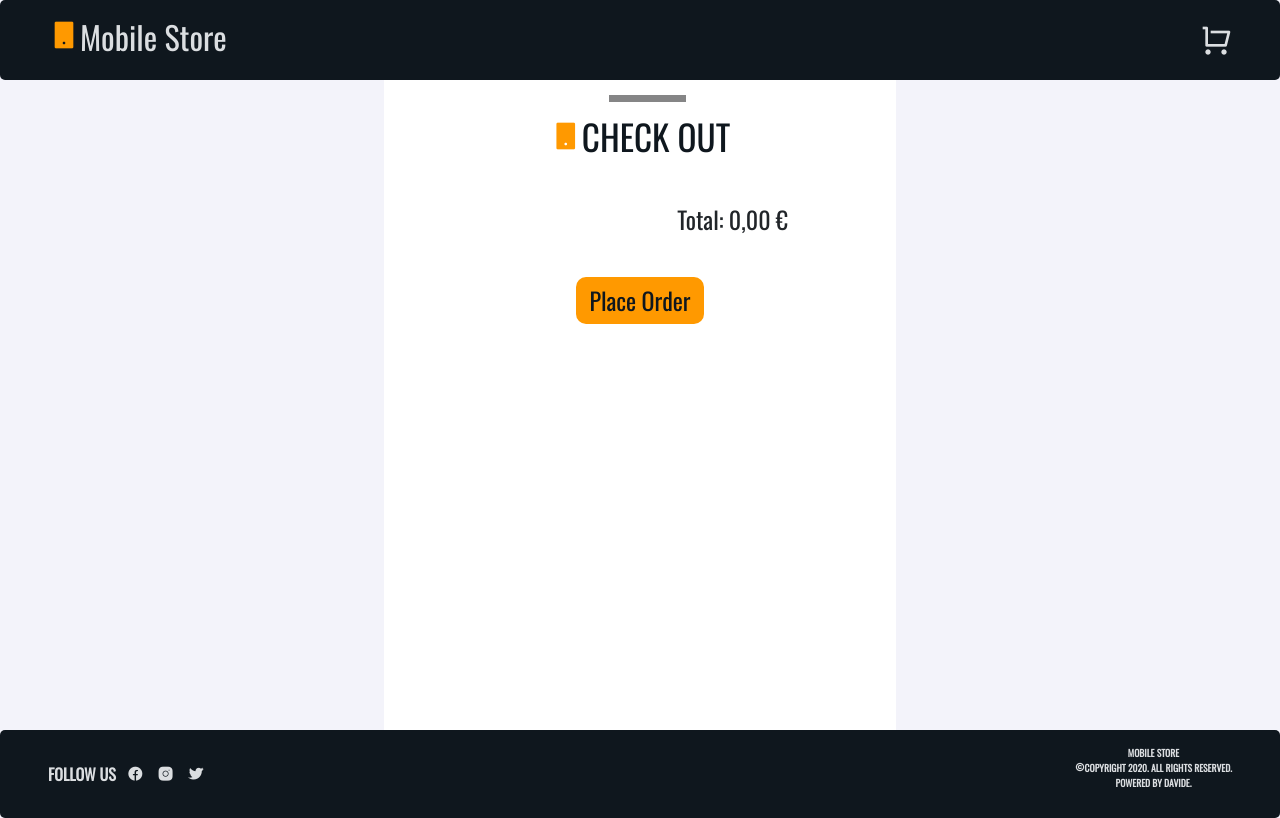
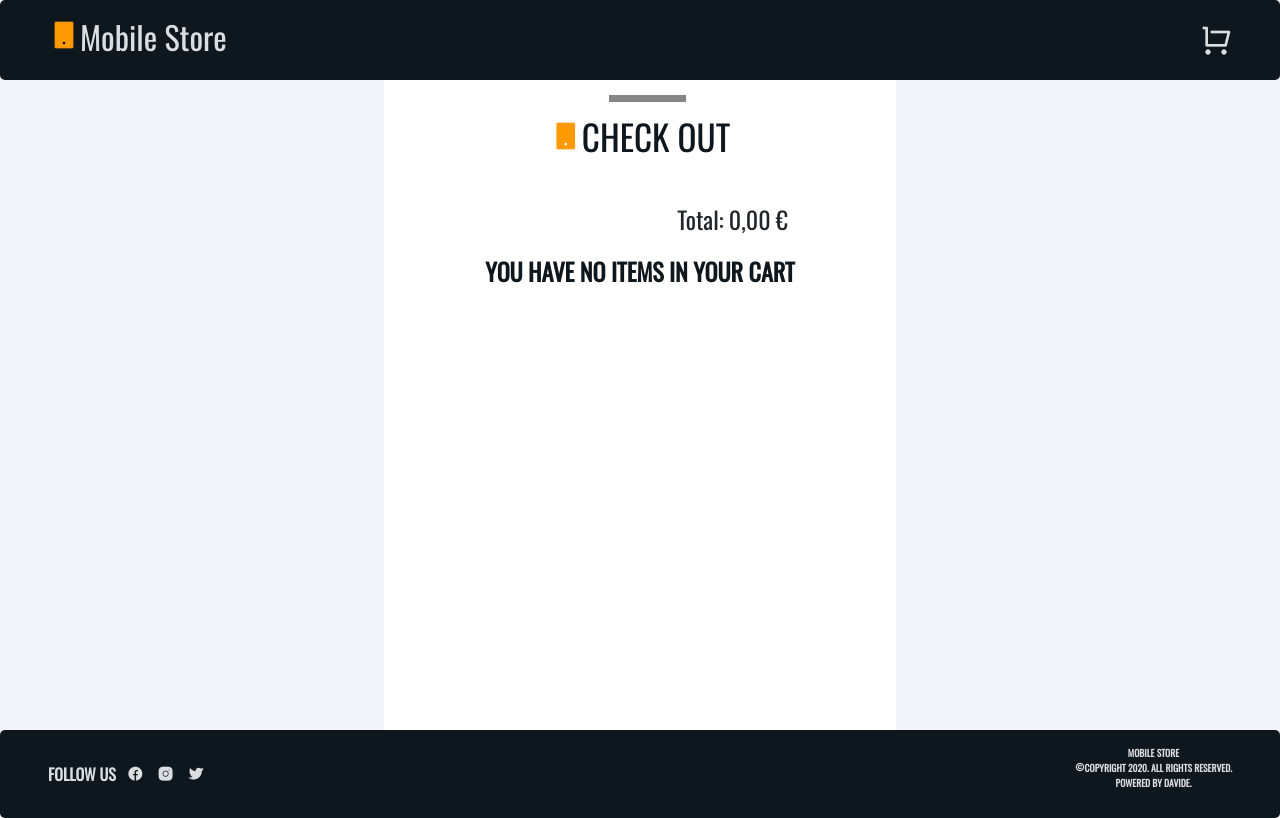
Before and after one commit to Da-vi-de/Mobile-Store, a React (Create React App) app: page /cart in a window 1280 px wide. Built offline with nearby package versions, Linux system fonts and the light colour scheme.

Commit message:
bin hover and cart alert

```diff
--- a/src/components/CartItem.js
+++ b/src/components/CartItem.js
@@ -3,10 +3,20 @@ import {Context}from '../Context'
 
 function CartItem({item}) {
     const {removeFromCart} = useContext(Context)
+    const [hovered, setHovered] = useState(false)
+
+    const iconClassName = hovered ? "ri-delete-bin-fill" : "ri-delete-bin-line"
 
     return(
         <div className='cart-item'>
-            <i className="ri-delete-bin-line" onClick = {() => removeFromCart(item.id)}></i>
+            <i
+                className={iconClassName}
+                onClick = {() => removeFromCart(item.id)}
+                onMouseEnter={() => setHovered(true)}
+                onMouseLeave={() => setHovered(false)}
+            >
+            </i>
+
             <img src={item.img} alt='Mobile phones in cart' className='mobile-cart'></img>
             <p className='mobile-cart-price'>{item.price} €</p>
         </div>
--- a/src/index.css
+++ b/src/index.css
@@ -16,12 +16,6 @@ body {
 .mobile-img {
   width: 80%;
 }
-
-.cart-item {
-  display: flex;
-  align-items: center;
-}
-
 
 .mobile-cart {
   width: 30%;
@@ -53,14 +47,18 @@ body {
   color: #0f171e;
 }
 
-.ri-shopping-cart-fill {
+.ri-shopping-cart-fill,
+.ri-delete-bin-fill {
   color: #ff9900;
 }
 
-.ri-delete-bin-line {
+.ri-delete-bin-line,
+.ri-delete-bin-fill {
   margin-left: auto;
   font-weight: 600;
+  cursor: pointer;
 }
+
 
 .order-button {
   margin-top: 2.5em;
@@ -170,6 +168,12 @@ header {
   font-size: .6rem;
 }
 
+.cart-item {
+  display: flex;
+  align-items: center;
+}
+
+
 /*================
 === Typography ===*/
 
@@ -252,3 +256,13 @@ a:focus,
   text-align: right;
   font-size: 1.5rem;
 }
+
+.empty-cart {
+  font-size: 1.5rem;
+  font-weight: bold;
+  color:  #0f171e;
+  text-align: center;
+  text-transform: uppercase;
+}
+
+/*#fc0303;*/
--- a/src/pages/Cart.js
+++ b/src/pages/Cart.js
@@ -37,9 +37,13 @@ function Cart() {
 
                 {cartItemElements}
                 <p className="total-cost">Total: {totalCostDisplay}</p>
+                {
+                     cartItems.length > 0 ?
                 <div className='order-button'>
                     <button className='btn' onClick={() => {placeOrder()}}>{buttonText}</button>
-                </div>
+                </div> :
+                <p className='empty-cart'>You have no items in your cart</p>
+                }
             </main>
 
             <Footer />
```
